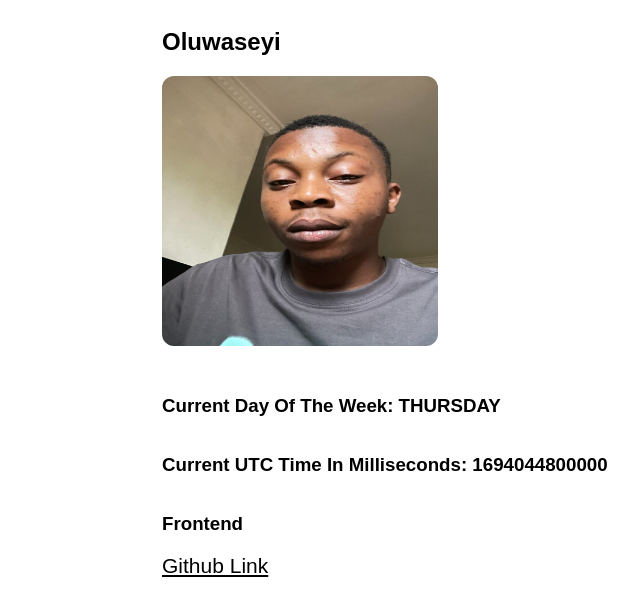
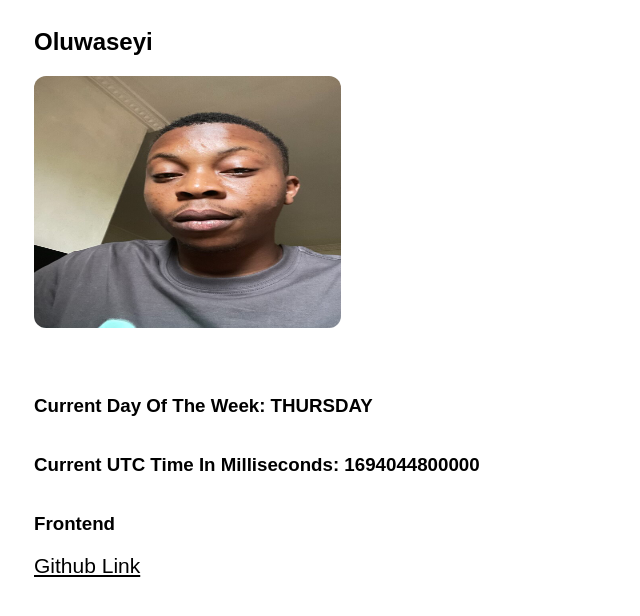
Before and after one commit to Seyifunmitan/hng-stage-1-task, a plain HTML site: page index.html in a window 1280 px wide. Shown: the whole page, without its empty margins (102-742 px from the left). Drawn offline with Linux system fonts and the light colour scheme.

Commit message:
more correction in 4th error

```diff
--- a/style/main.css
+++ b/style/main.css
@@ -9,7 +9,7 @@ body {
    font-family: sans-serif;
 }
 .container {
-   width: 60%;
+   width: 80%;
    height: 100%;
    display: flex;
    flex-direction: column;
@@ -19,9 +19,10 @@ body {
    & div {
       width: 60%;
       height: 300px;
+      aspect-ratio: 2/1;
       & img {
-         width: 60%;
-         height: 90%;
+         width: 50%;
+         height: 84%;
          border-radius: 12px;
       }
    }
```
